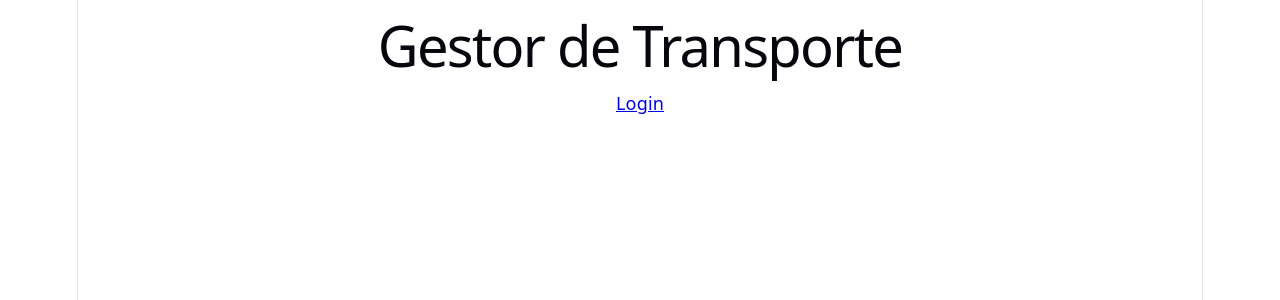
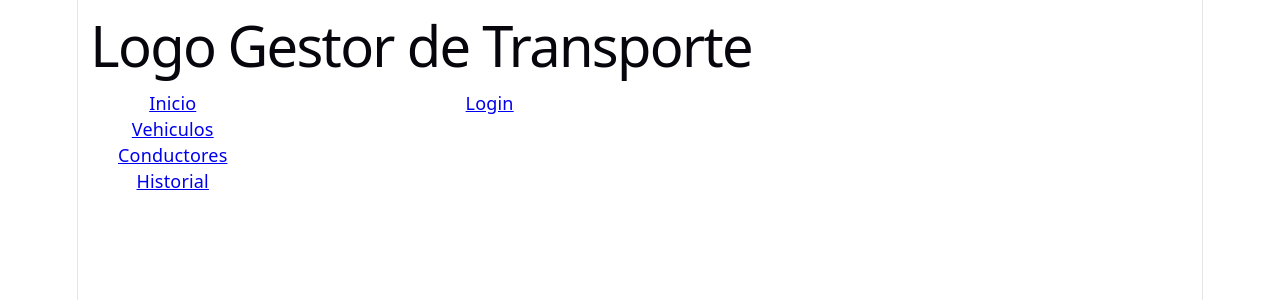
Before and after one commit to LeonardoSanchez1892/tup-programacion-IV-2026-tp3, a React app in the folder frontend/: page / in a window 1280 px wide. Shown: the top 300 px of the page. Built offline with nearby package versions, Linux system fonts and the light colour scheme; the HTML template or start-up script is replaced by a standard one.

Commit message:
agregar layout

```diff
--- /dev/null
+++ b/frontend/src/Layout.css
@@ -0,0 +1,8 @@
+div {
+  display: flex;
+  flex-direction: row;
+}
+
+li {
+  list-style-type: none;
+}
--- /dev/null
+++ b/frontend/src/Layout.jsx
@@ -0,0 +1,33 @@
+import { Outlet, Link } from "react-router";
+import "./Layout.css";
+
+const Layout = () => {
+  return (
+    <>
+      <div>
+        <nav>
+          <h1>Logo</h1>
+          <ul>
+            <li>
+              <Link to="/">Inicio</Link>
+            </li>
+            <li>
+              <Link to="/vehiculos">Vehiculos</Link>
+            </li>
+            <li>
+              <Link to="/conductores">Conductores</Link>
+            </li>
+            <li>
+              <Link to="/historial">Historial</Link>
+            </li>
+          </ul>
+        </nav>
+        <main>
+          <Outlet />
+        </main>
+      </div>
+    </>
+  );
+};
+
+export default Layout;
--- a/frontend/src/main.jsx
+++ b/frontend/src/main.jsx
@@ -5,13 +5,16 @@ import "./index.css";
 import App from "./App.jsx";
 import Inicio from "./Inicio.jsx";
 import Login from "./Login.jsx";
+import Layout from "./Layout.jsx";
 
 createRoot(document.getElementById("root")).render(
   <StrictMode>
     <BrowserRouter>
       <Routes>
-        <Route index element={<Inicio />} />
-        <Route path="login" element={<Login />} />
+        <Route element={<Layout />}>
+          <Route index element={<Inicio />} />
+          <Route path="login" element={<Login />} />
+        </Route>
       </Routes>
     </BrowserRouter>
   </StrictMode>,
```
